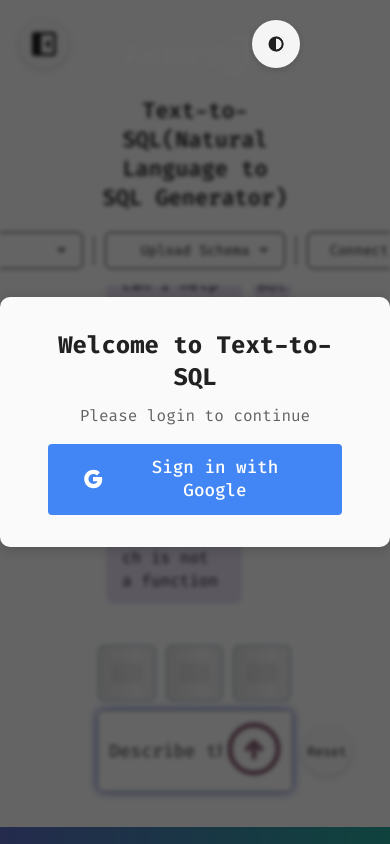
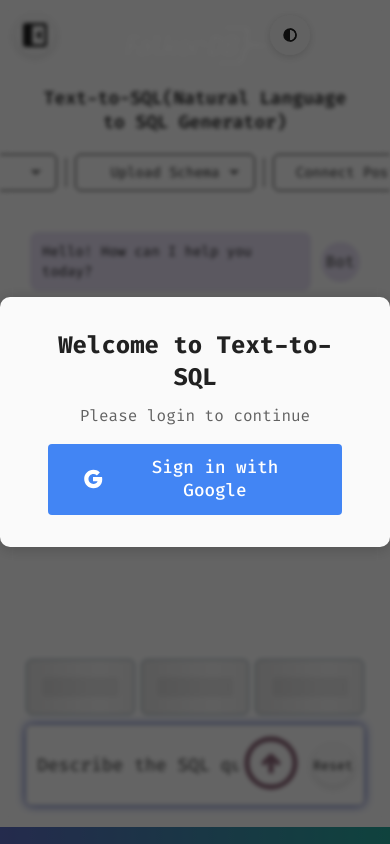
Before and after one commit to FalkorDB/QueryWeaver, a Flask app: page / in a window 390 px wide. Run offline with Flask 3, Linux system fonts and the light colour scheme; lists and menus that the app fills with data are empty.

Commit message:
add responisve support

```diff
--- a/api/static/css/chat.css
+++ b/api/static/css/chat.css
@@ -153,8 +153,26 @@ button, input, select, textarea {
   transition: margin-left 0.4s cubic-bezier(0.4, 0, 0.2, 1);
 }
 
+/* Mobile responsive adjustments */
+@media (max-width: 768px) {
+  .chat-container {
+    padding-right: 10px;
+    padding-left: 10px;
+    padding-top: 10px;
+    padding-bottom: 10px;
+  }
+}
+
+/* Desktop: Menu pushes content */
 #menu-container.open~#chat-container {
-  margin-left: 0;
+  margin-left: 30dvw;
+}
+
+/* Mobile: Menu overlays content (no pushing) */
+@media (max-width: 768px) {
+  #menu-container.open~#chat-container {
+    margin-left: 0;
+  }
 }
 
 .chat-header {
@@ -279,6 +297,27 @@ button, input, select, textarea {
   overflow-x: auto;
 }
 
+/* Mobile responsive messages */
+@media (max-width: 768px) {
+  .message {
+    max-width: 85%;
+    padding: 10px 12px;
+    font-size: 14px;
+  }
+
+  .chat-header h1 {
+    font-size: 18px;
+  }
+
+  #message-input {
+    font-size: 16px !important;
+  }
+
+  #message-input::placeholder {
+    font-size: 16px !important;
+  }
+}
+
 /* Styles for formatted text blocks */
 .sql-line, .array-line, .plain-line {
   word-wrap: break-word;
@@ -393,6 +432,22 @@ button, input, select, textarea {
   pointer-events: auto;
 }
 
+/* Mobile responsive menu */
+@media (max-width: 768px) {
+  #menu-container {
+    position: fixed;
+    top: 0;
+    left: 0;
+    height: 100vh;
+    z-index: 999;
+  }
+
+  #menu-container.open {
+    width: 80vw;
+    padding: 15px;
+  }
+}
+
 #menu-header {
   display: flex;
   flex-direction: row;
@@ -412,6 +467,14 @@ button, input, select, textarea {
   left: 20px;
 }
 
+/* Mobile responsive side menu button */
+@media (max-width: 768px) {
+  #side-menu-button {
+    top: 15px;
+    left: 15px;
+  }
+}
+
 #menu-button img {
   rotate: 180deg;
   filter: brightness(0) invert(1);
@@ -422,7 +485,6 @@ button, input, select, textarea {
   width: 32px;
   height: 32px;
   object-fit: cover;
-  background: none !important;
 }
 
 .menu-item {
@@ -498,6 +560,14 @@ button, input, select, textarea {
   gap: 10px;
 }
 
+/* Mobile responsive button container */
+@media (max-width: 768px) {
+  .button-container {
+    flex-direction: row;
+    gap: 8px;
+  }
+}
+
 #graph-select {
   height: 100%;
   padding: 8px 12px;
@@ -515,6 +585,19 @@ button, input, select, textarea {
   background-size: 5px 5px, 5px 5px;
   background-repeat: no-repeat;
   cursor:pointer;
+}
+
+/* Mobile responsive select elements */
+@media (max-width: 768px) {
+  #graph-select,
+  #custom-file-upload,
+  #open-pg-modal {
+    min-width: 120px;
+    width: auto;
+    padding: 8px 10px;
+    font-size: 14px;
+    flex: 1;
+  }
 }
 
 #graph-select:focus {
@@ -579,6 +662,22 @@ button, input, select, textarea {
   transform: translateY(-50%);
 }
 
+/* Mobile responsive reset button */
+@media (max-width: 768px) {
+  #reset-button {
+    position: relative;
+    right: auto;
+    top: auto;
+    transform: none;
+    margin-left: 10px;
+  }
+
+  .chat-input {
+    padding: 12px 16px;
+    gap: 12px;
+  }
+}
+
 .action-button:hover {
   box-shadow: 0 4px 12px rgba(0,0,0,0.25);
   background: var(--falkor-accent);
@@ -586,7 +685,7 @@ button, input, select, textarea {
 }
 
 .action-button{
-  z-index: 2000;
+  z-index: 100;
   width: 48px;
   height: 48px;
   border: none;
@@ -600,6 +699,7 @@ button, input, select, textarea {
   align-items: center;
   justify-content: center;
   padding: 0;
+  position: relative;
 }
 
 #reset-button:disabled {
@@ -625,6 +725,14 @@ button, input, select, textarea {
   min-height: 56px;
 }
 
+/* Mobile responsive suggestions */
+@media (max-width: 768px) {
+  .suggestions-container {
+    flex-direction: row;
+    gap: 6px;
+  }
+}
+
 .suggestion-item {
   display: flex;
   align-items: center;
@@ -640,6 +748,22 @@ button, input, select, textarea {
   border: 1px solid var(--falkor-border-tertiary);
   padding: 8px;
   border-radius: 6px;
+}
+
+/* Mobile responsive suggestion items */
+@media (max-width: 768px) {
+  .suggestion-item {
+    width: calc(33.333% - 4px);
+    min-width: calc(33.333% - 4px);
+    max-width: calc(33.333% - 4px);
+    min-height: 48px;
+    padding: 8px 6px;
+  }
+
+  .suggestion-item button p {
+    font-size: 12px;
+    line-height: 1.2;
+  }
 }
 
 .suggestion-item button {
@@ -752,6 +876,15 @@ button, input, select, textarea {
   box-shadow: 0 2px 16px rgba(0,0,0,0.2);
   text-align: center;
   min-width: 680px;
+}
+
+/* Mobile responsive modal */
+@media (max-width: 768px) {
+  .pg-modal-content {
+    padding: 1.5em 2em;
+    min-width: 90vw;
+    margin: 0 5vw;
+  }
 }
 .pg-modal-title {
   margin-bottom: 1em;
@@ -1048,6 +1181,15 @@ button, input, select, textarea {
   display: none;
 }
 
+/* Mobile responsive dropdown */
+@media (max-width: 768px) {
+  .user-profile-dropdown {
+    top: 65px;
+    right: 15px;
+    min-width: 180px;
+  }
+}
+
 .user-profile-dropdown.show {
   display: block;
 }
@@ -1100,6 +1242,30 @@ button, input, select, textarea {
   height: 20px;
   color: var(--text-primary);
   transition: all 0.3s ease;
+}
+
+/* Mobile responsive user profile and theme toggle */
+@media (max-width: 768px) {
+  .action-button {
+    width: 40px;
+    height: 40px;
+  }
+  .user-profile-btn {
+    top: 15px;
+    right: 15px;
+    width: 40px;
+    height: 40px;
+  }
+
+  #theme-toggle-btn {
+    top: 15px;
+    right: 80px;
+  }
+
+  .theme-icon {
+    width: 18px;
+    height: 18px;
+  }
 }
 
 /* Theme icon states */
```
Also changed, not shown: api/static/js/chat.js (+36 -4 lines).
